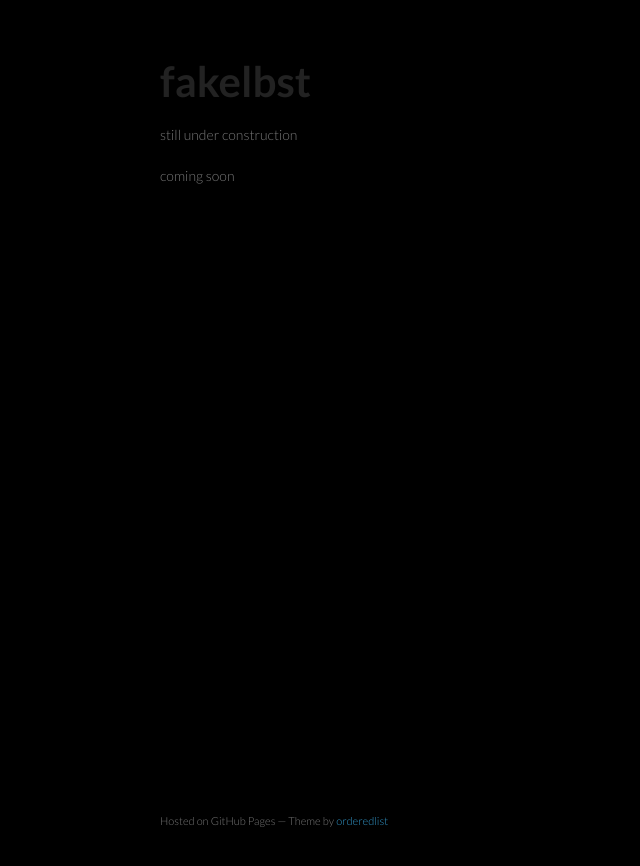
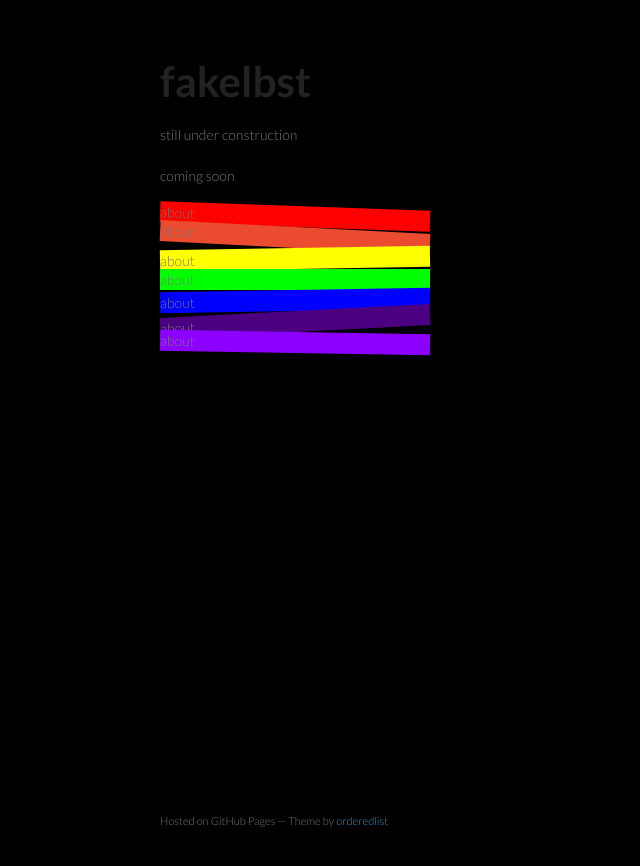
Before and after one commit to fakelbst/fakelbst.github.io, a Jekyll site: the page index.html, which Jekyll copies as it is, in a window 1280 px wide. Shown: the top 866 px of the page, without its empty margins (0-640 px from the left). Built offline with Jekyll 4.4.1, drawn with Linux system fonts in a browser that asks for light colours; Markdown is read by kramdown in place of the engine named in the settings.

Commit message:
update index

```diff
--- a/assets/index.coffee
+++ b/assets/index.coffee
@@ -22,7 +22,7 @@ require [
       require [
         "image!"+imageUrl
       ], (awesome) ->
-        wrapper = document.getElementById("albums")
+        wrapper = document.getElementsByClassName("albums")[0]
         wrapper.appendChild awesome
         return
     i++
--- a/css/style.css
+++ b/css/style.css
@@ -2,6 +2,73 @@ img {
   display: inline-block;
   position: relative;
   vertical-align: top;
-  width: 200px;
-  height: 200px;
+  width: 175px;
+  height: 175px;
 }
+
+.albums img {
+  float: right;
+}
+
+.red {
+  background: #FF0000;
+  transform: rotate(2deg);
+  -webkit-transform: rotate(2deg);
+  -moz-transform: rotate(2deg);
+  -ms-transform: rotate(2deg);
+  -o-transform: rotate(2deg);
+}
+
+.orange {
+  background: #eb4c2f;
+  transform: rotate(3deg);
+  -webkit-transform: rotate(3deg);
+  -moz-transform: rotate(3deg);
+  -ms-transform: rotate(3deg);
+  -o-transform: rotate(3deg);
+}
+
+.yellow {
+  background: #FFFF00;
+  transform: rotate(-1deg);
+  -webkit-transform: rotate(-1deg);
+  -moz-transform: rotate(-1deg);
+  -ms-transform: rotate(-1deg);
+  -o-transform: rotate(-1deg);
+}
+
+.green {
+  background: #00FF00;
+  transform: rotate(0deg);
+  -webkit-transform: rotate(0deg);
+  -moz-transform: rotate(0deg);
+  -ms-transform: rotate(0deg);
+  -o-transform: rotate(0deg);
+}
+
+.blue {
+  background: #0000FF;
+  transform: rotate(2deg);
+  -webkit-transform: rotate(-1deg);
+  -moz-transform: rotate(-1deg);
+  -ms-transform: rotate(-1deg);
+  -o-transform: rotate(-1deg);
+}
+
+.indigo {
+  background: #4B0082;
+  transform: rotate(-3deg);
+  -webkit-transform: rotate(-3deg);
+  -moz-transform: rotate(-3deg);
+  -ms-transform: rotate(-3deg);
+  -o-transform: rotate(-3deg);
+}
+
+.violet {
+  background: #8B00FF;
+  transform: rotate(1deg);
+  -webkit-transform: rotate(1deg);
+  -moz-transform: rotate(1deg);
+  -ms-transform: rotate(1deg);
+  -o-transform: rotate(1deg);
+}
--- a/index.html
+++ b/index.html
@@ -19,8 +19,15 @@
         <h1>fakelbst</h1>
         <p>still under construction</p>
         <p>coming soon</p>
+        <div class="red"><span>about</span></div>
+        <div class="orange"><span>about</span></div>
+        <div class="yellow"><span>about</span></div>
+        <div class="green"><span>about</span></div>
+        <div class="blue"><span>about</span></div>
+        <div class="indigo"><span>about</span></div>
+        <div class="violet"><span>about</span></div>
       </header>
-      <section id="albums">
+      <section class="albums">
 
       </section>
       <footer>
--- a/javascripts/index.js
+++ b/javascripts/index.js
@@ -26,7 +26,7 @@ require(["async!" + url], function(datas) {
       imageUrl = albums[i].image[3]['#text'];
       require(["image!" + imageUrl], function(awesome) {
         var wrapper;
-        wrapper = document.getElementById("albums");
+        wrapper = document.getElementsByClassName("albums")[0];
         wrapper.appendChild(awesome);
       });
     }
```
Also changed, not shown: assets/style.scss (+66 -3 lines).
